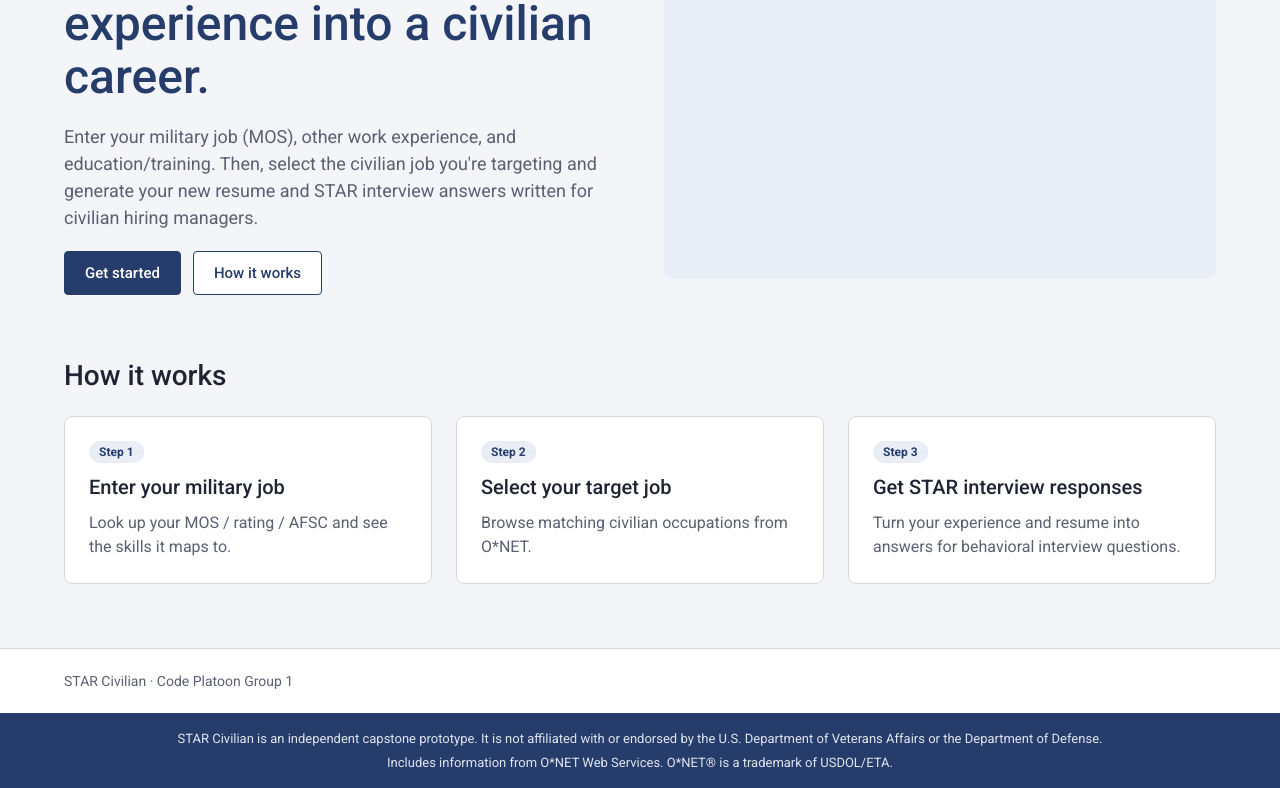
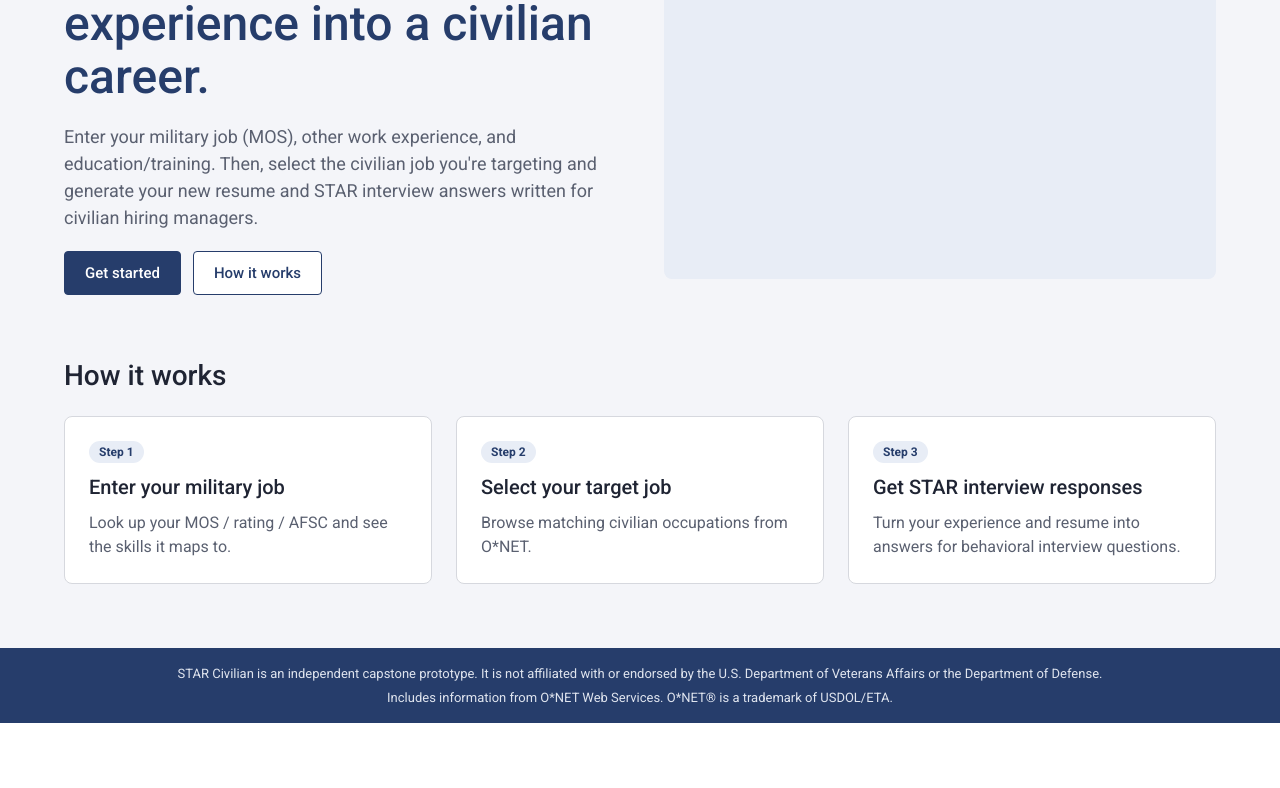
Before and after one commit to STAR-Civilian/Group1-Project, a React (Vite) app in the folder frontend/vite-project/: page /home in a window 1280 px wide. Shown: the part 277-1065 px from the top of the page. After the commit the page ends 1000 px from the top, so only its background shows below. Built offline with nearby package versions, Linux system fonts and the light colour scheme; no server answers.

Commit message:
Delete old footer

```diff
--- a/frontend/vite-project/src/pages/HomePage.jsx
+++ b/frontend/vite-project/src/pages/HomePage.jsx
@@ -87,11 +87,6 @@ export default function HomePage() {
         </section>
       </main>
 
-      <footer className="home-footer">
-        <div className="home-footer__inner">
-          <span>STAR Civilian · Code Platoon Group 1</span>
-        </div>
-      </footer>
     </div>
   );
 }
```
